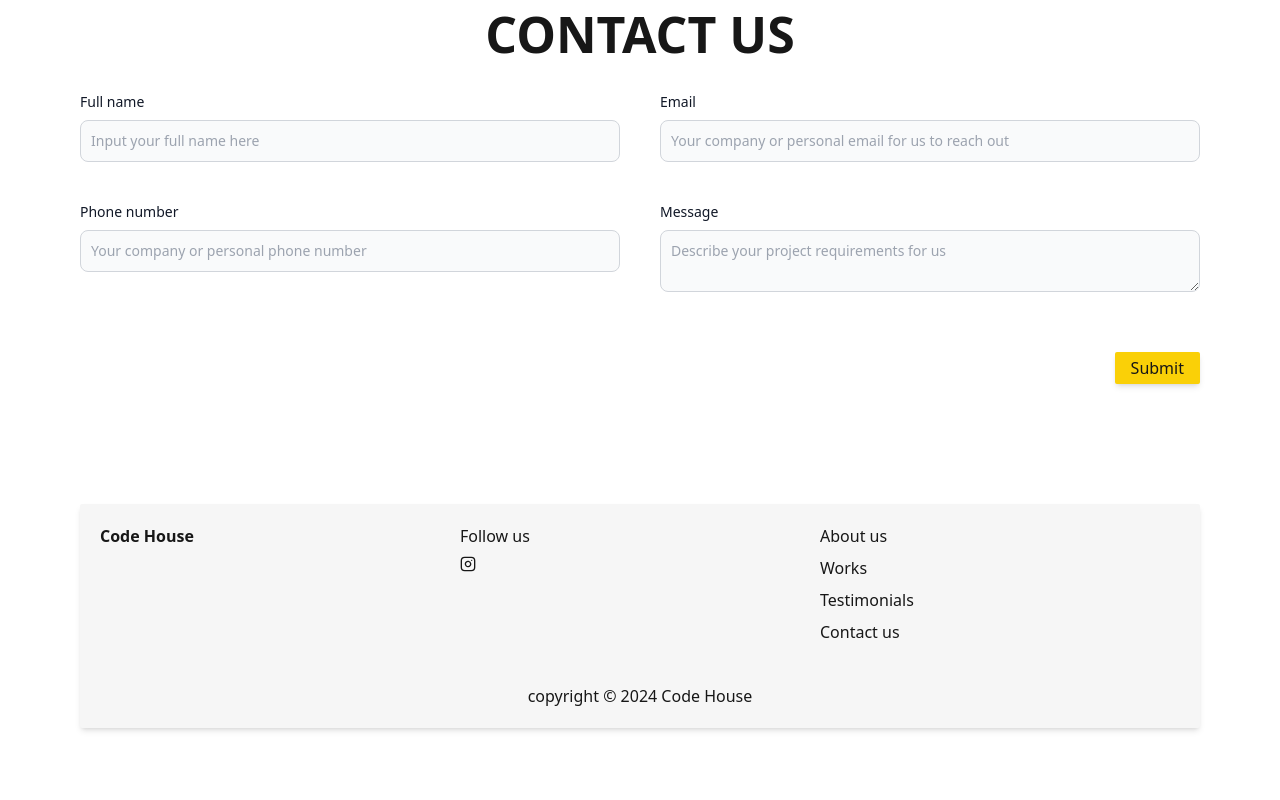
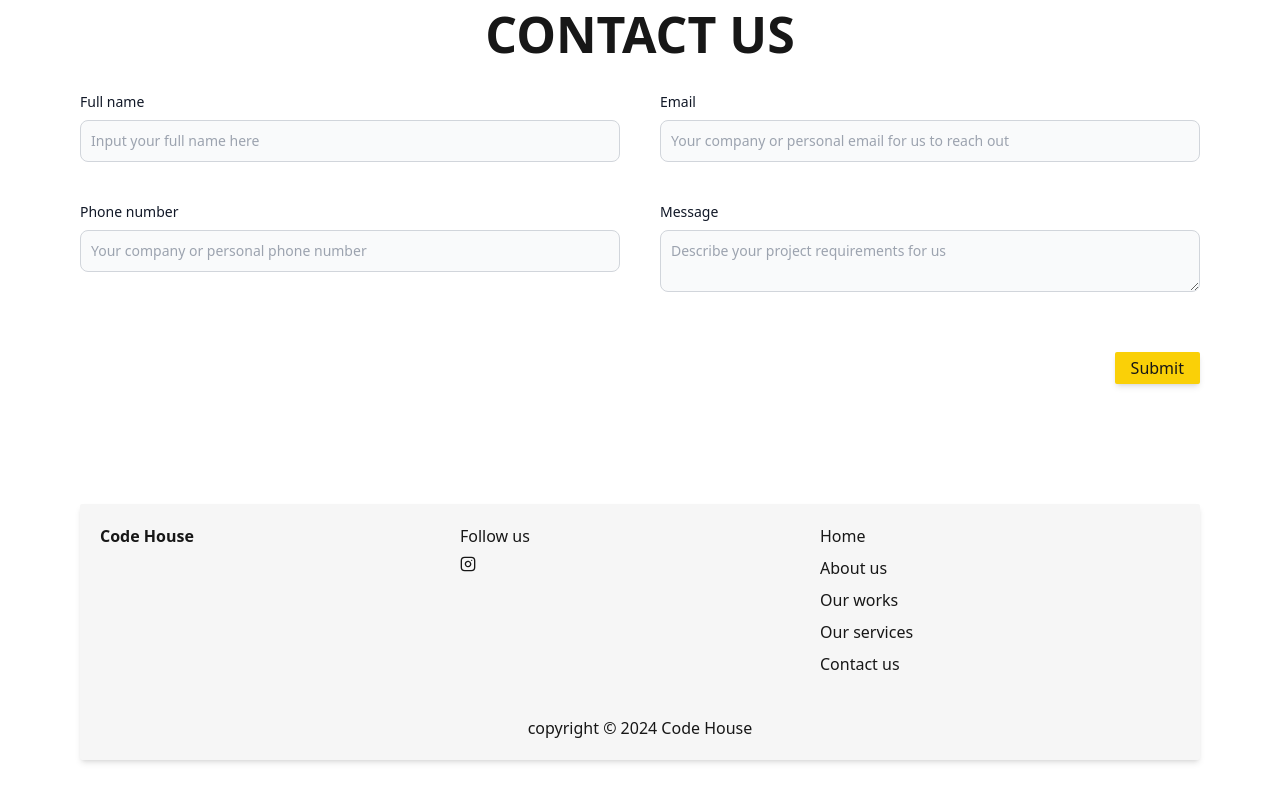
Before and after one commit to joheee/frontend-code-house, a Next.js app: page / in a window 1280 px wide. Shown: the part 4092-4892 px from the top of the page. Before the commit the page ends 4860 px from the top, so only its background shows below. Built offline with nearby package versions, Linux system fonts and the light colour scheme.

Commit message:
footer content

```diff
--- /dev/null
+++ b/src/app/footer/FooterContent.tsx
@@ -0,0 +1,53 @@
+"use client";
+
+import Link from "next/link";
+import {
+  ABOUT_ID,
+  CONTACT_ID,
+  HOME_ID,
+  SERVICE_ID,
+  WORKS_ID,
+} from "../config/variable";
+import { handleSmoothScroll } from "../navigation/smoothScrool";
+
+export default function FooterContent() {
+  return (
+    <>
+      <Link
+        onClick={(e) => handleSmoothScroll(e, HOME_ID)}
+        href={`#${HOME_ID}`}
+        className=""
+      >
+        Home
+      </Link>
+      <Link
+        onClick={(e) => handleSmoothScroll(e, ABOUT_ID)}
+        href={`#${ABOUT_ID}`}
+        className=""
+      >
+        About us
+      </Link>
+      <Link
+        onClick={(e) => handleSmoothScroll(e, WORKS_ID)}
+        href={`#${WORKS_ID}`}
+        className=""
+      >
+        Our works
+      </Link>
+      <Link
+        onClick={(e) => handleSmoothScroll(e, SERVICE_ID)}
+        href={`#${SERVICE_ID}`}
+        className=""
+      >
+        Our services
+      </Link>
+      <Link
+        onClick={(e) => handleSmoothScroll(e, CONTACT_ID)}
+        href={`#${CONTACT_ID}`}
+        className=""
+      >
+        Contact us
+      </Link>
+    </>
+  );
+}
--- a/src/app/footer/FooterDesktop.tsx
+++ b/src/app/footer/FooterDesktop.tsx
@@ -1,5 +1,6 @@
 import { FiInstagram } from "react-icons/fi";
 import { FooterInterface } from "./interface";
+import FooterContent from "./FooterContent";
 
 export default function FooterDesktop(footer: FooterInterface) {
   return (
@@ -19,10 +20,7 @@ export default function FooterDesktop(footer: FooterInterface) {
           </a>
         </div>
         <div className="flex flex-col gap-2">
-          <div className="">About us</div>
-          <div className="">Works</div>
-          <div className="">Testimonials</div>
-          <div className="">Contact us</div>
+          <FooterContent />
         </div>
       </div>
       <div className="text-center mt-10">copyright © 2024 Code House</div>
--- a/src/app/footer/FooterMobile.tsx
+++ b/src/app/footer/FooterMobile.tsx
@@ -1,5 +1,6 @@
 import { FiInstagram } from "react-icons/fi";
 import { FooterInterface } from "./interface";
+import FooterContent from "./FooterContent";
 
 export default function FooterMobile(footer: FooterInterface) {
   return (
@@ -19,10 +20,7 @@ export default function FooterMobile(footer: FooterInterface) {
           </a>
         </div>
         <div className="flex flex-col gap-2">
-          <div className="">About us</div>
-          <div className="">Works</div>
-          <div className="">Testimonials</div>
-          <div className="">Contact us</div>
+          <FooterContent />
         </div>
       </div>
       <div className="text-center mt-10">copyright © 2024 Code House</div>
```
